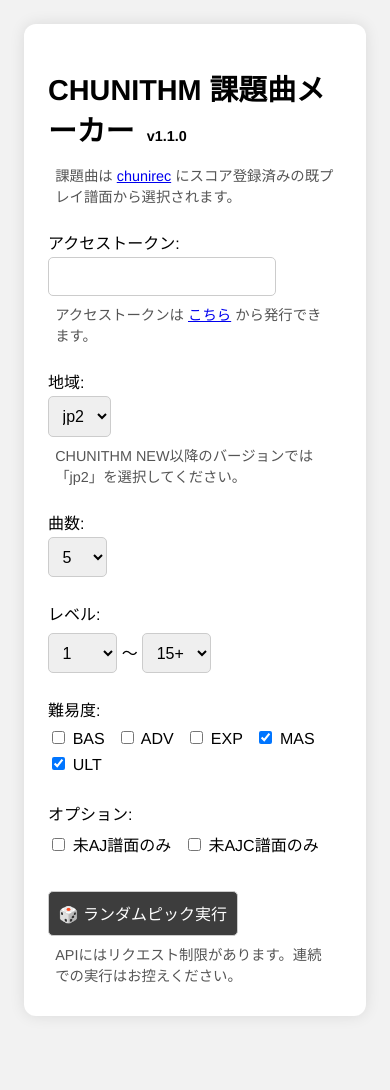
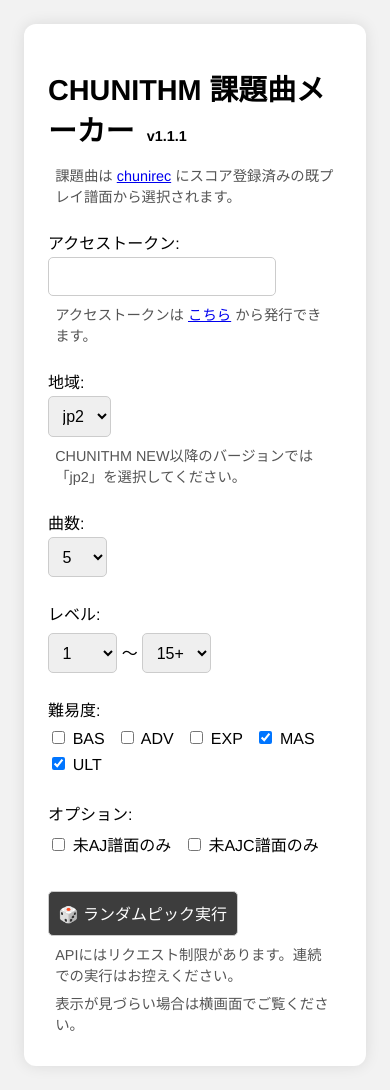
Before and after one commit to punipu2/chunithm-random-picker, a plain HTML site: page index.html in a window 390 px wide. Before the commit the page ends 1040 px from the top, so only its background shows below. Drawn offline with nearby package versions, Linux system fonts and the light colour scheme.

Commit message:
add message

```diff
--- a/index.html
+++ b/index.html
@@ -20,11 +20,13 @@
     .results { background: #f0f0f0; padding: 1em; border-radius: 10px; font-family: 'Noto Sans JP', sans-serif !important; color: #333; display: none; }
     .output-header { font-weight: bold; font-size: 0.95em; margin-bottom: 0.2em; color: #006f8f; }
     .spacer { height: 1.5em; display: none; }
+    .landscape-message { display: none; font-size: 0.9em; color: #555; margin: 0.5em; }
     .song-line { font-size: 0.9em; display: grid; grid-template-columns: 1fr 4ch 3ch 7ch; gap: 0.5em; padding: 0.2em 0; align-items: center; white-space: nowrap; overflow: hidden; }
     .song-title { font-size: 0.9em; font-weight: bold; overflow: hidden; text-overflow: ellipsis; }
     .song-diff, .song-score { font-size: 0.9em; text-align: right; }
     .song-level { font-size: 0.9em; text-align: left; }
     @media (max-width: 600px) {
+      .landscape-message { display: block; }
       .song-line { display: grid; grid-template-columns: 1fr 4ch 3ch 7ch; gap: 0.5em; padding: 0.2em 0; align-items: center; white-space: nowrap; }
       .song-title { font-size: 0.9em; grid-column: 1 / -1; }
       .song-diff { font-size: 0.9em; grid-column: 2; text-align: right; }
@@ -37,7 +39,7 @@
 </head>
 <body>
   <div class="container">
-    <h1>CHUNITHM 課題曲メーカー <span class="version">v1.1.0</span></h1>
+    <h1>CHUNITHM 課題曲メーカー <span class="version">v1.1.1</span></h1>
 
     <div class="section">
       <div class="note">
@@ -104,6 +106,9 @@
 
     <div class="results" id="output"></div>
     <button id="download-btn">📷 結果を画像表示</button>
+    <div class="landscape-message">
+        表示が見づらい場合は横画面でご覧ください。
+    </div>
   </div>
 
   <script>
```
